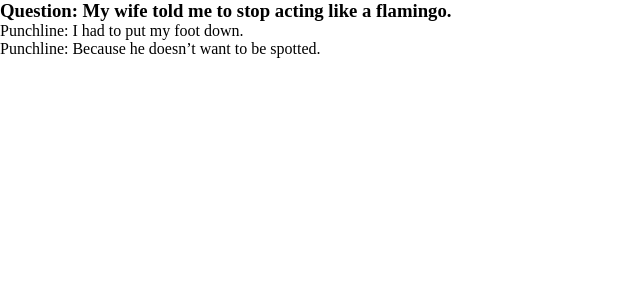
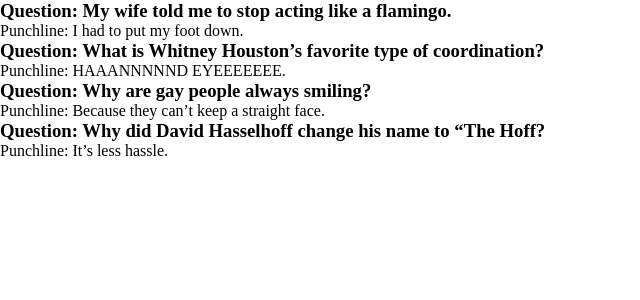
Before and after one commit to jhpp114/Front_End_CSS, a React (Create React App) app in the folder reactTutorial/my-app/: page / in a window 1280 px wide. Shown: the top 300 px of the page, without its empty margins (0-640 px from the left). Built offline with nearby package versions, Linux system fonts and the light colour scheme.

Commit message:
react map

```diff
--- a/reactTutorial/my-app/src/components/Joke/Joke.js
+++ b/reactTutorial/my-app/src/components/Joke/Joke.js
@@ -1,19 +1,21 @@
 import React from 'react'
 
 const Joke = (props) => {
-    console.log(props.joke);
+    // console.log(props);
+
     let question = '';
     let punchline = ``;
-    if (props.joke.question.length === 0) {
+    if (props.question.length === 0) {
         question = ``;
-        punchline = `Punchline: ${props.joke.punchline}`;
+        punchline = `Punchline: ${props.punchline}`;
     } else {
-        question = `Question: ${props.joke.question}`
-        punchline = `Punchline: ${props.joke.punchline}`;
+        question = `Question: ${props.question}`
+        punchline = `Punchline: ${props.punchline}`;
     }
     return (
         <ul>
-            <li>
+            <li key={props.id}>
+                {props.id}
                 <h3>{question}</h3>
                 <p>{punchline}</p>
             </li>
--- a/reactTutorial/my-app/src/components/Joke/JokeContainer.js
+++ b/reactTutorial/my-app/src/components/Joke/JokeContainer.js
@@ -1,22 +1,20 @@
 import React from 'react'
 import Joke from './Joke'
+import jokeData from './JokeData'
 
 const JokeContainer = () => {
+    const jokeComponenet = jokeData.map( (jokes) => {
+        return (
+            <Joke
+                key = {jokes.id}
+                question = {jokes.question}
+                punchline = {jokes.punchline}
+            />
+        )
+    });
     return (
         <div>
-            <Joke
-                joke= {{
-                    question: "My wife told me to stop acting like a flamingo."
-                ,   punchline: "I had to put my foot down."
-                }}
-            />
-
-            <Joke
-                joke= {{
-                    question:""
-                ,   punchline: "Because he doesn’t want to be spotted."
-                }}
-            />
+            {jokeComponenet}
         </div>
     )
 }
--- /dev/null
+++ b/reactTutorial/my-app/src/components/Joke/JokeData.js
@@ -0,0 +1,27 @@
+const jokes = [
+    {
+        id: 1
+    ,   question: "My wife told me to stop acting like a flamingo."
+    ,   punchline: "I had to put my foot down."
+    }
+    ,
+    {
+        id: 2
+    ,   question: "What is Whitney Houston’s favorite type of coordination?"
+    ,   punchline: "HAAANNNNND EYEEEEEEE."
+    }
+    ,
+    {
+        id: 3
+    ,   question: "Why are gay people always smiling?"
+    ,   punchline: "Because they can’t keep a straight face."
+    }
+    ,
+    {
+        id: 4
+    ,   question: "Why did David Hasselhoff change his name to “The Hoff?"
+    ,   punchline: "It’s less hassle."
+    }
+];
+
+export default jokes
```
